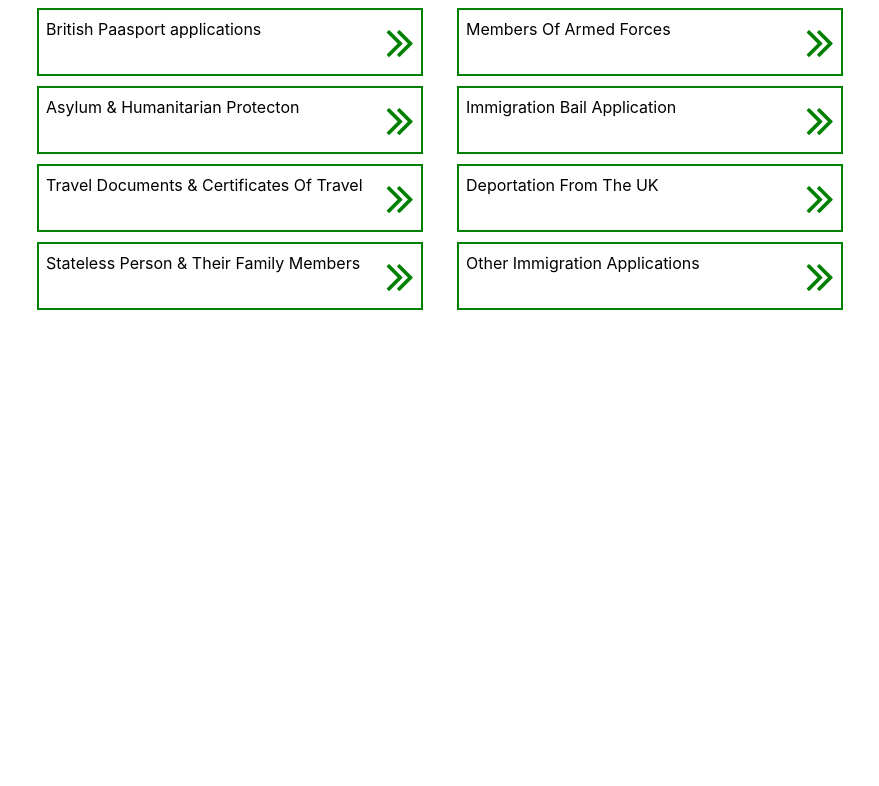
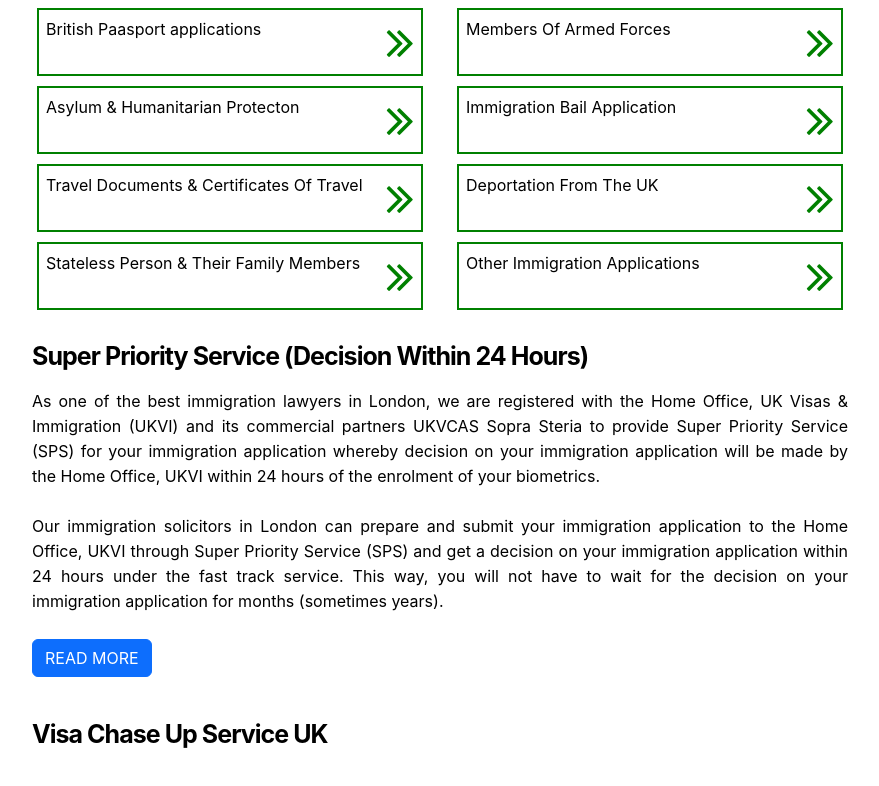
Before and after one commit to devmagos/vsl, a React (Create React App) app: page / in a window 1280 px wide. Shown: the part 5575-6361 px from the top of the page, without its empty margins (60-939 px from the left). Before the commit the page ends 5940 px from the top, so only its background shows below. Built offline with nearby package versions, Linux system fonts and the light colour scheme.

Commit message:
Add more layout for landing page

```diff
--- a/src/components/Home/Home.js
+++ b/src/components/Home/Home.js
@@ -607,10 +607,36 @@ function Home() {
                   <div className='links'><p>Other Immigration Applications</p><a href="#"><i className="fa fa-angle-double-right" style={{fontSize: '48px', color: 'green'}}></i></a></div>
                 </Col>
               </Row>
-              <Row>
 
-              </Row>
+              <div>
+                <h4>Super Priority Service (Decision Within 24 Hours)</h4>
 
+                <p>
+                As one of the best immigration lawyers in London, we are
+                registered with the Home Office, UK Visas & Immigration
+                (UKVI) and its commercial partners UKVCAS Sopra Steria
+                to provide Super Priority Service (SPS) for your
+                immigration application whereby decision on your
+                immigration application will be made by the Home Office,
+                UKVI within 24 hours of the enrolment of your biometrics.
+                </p>
+
+                <p>
+                Our immigration solicitors in London can prepare and
+                submit your immigration application to the Home Office,
+                UKVI through Super Priority Service (SPS) and get a
+                decision on your immigration application within 24
+                hours under the fast track service. This way, you will
+                not have to wait for the decision on your immigration
+                application for months (sometimes years).
+                </p>
+
+                <Button>READ MORE</Button>
+              </div>
+
+              <div>
+                <h4>Visa Chase Up Service UK</h4>
+                </div>
             </div>
           </div>
         </div>
```
